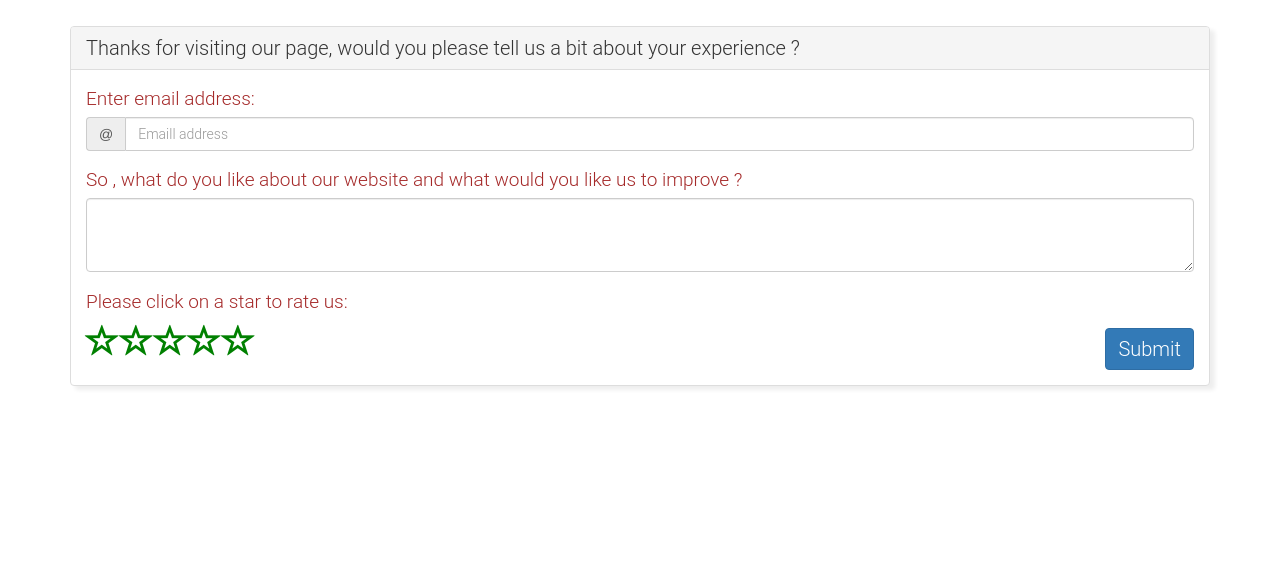
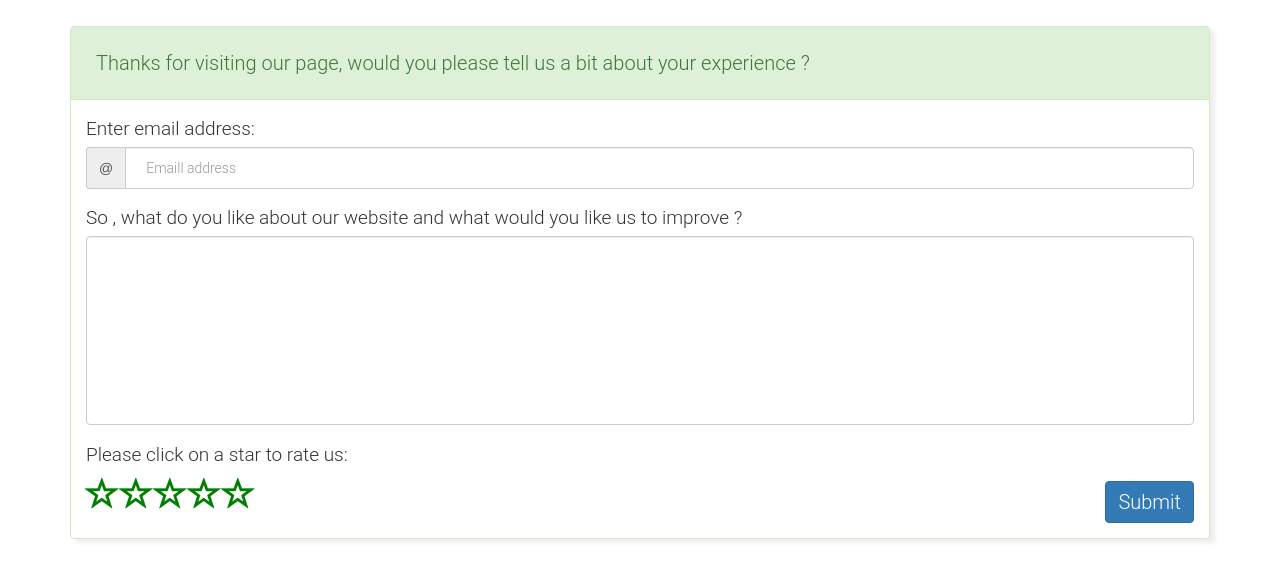
Before and after one commit to hlawuleka/ratingWidget, an Angular app: page / in a window 1280 px wide. Shown: the top 580 px of the page. Built offline with nearby package versions, Linux system fonts and the light colour scheme.

Commit message:
Finished frontend rating component. Added backend communication service

```diff
--- a/src/app/app.component.css
+++ b/src/app/app.component.css
@@ -1,17 +1,26 @@
 .widget{
 	box-shadow: 5px 4px 4px #eee, 1px 0 23px #fff;
 }
-#ratingHeading{font-size: 20px;}
+#ratingHeading{font-size: 20px;padding:15px 10px;}
 .bold{
 	font-weight: bold;
 	color:#000;
 	font-style: italic;
 }
+.errors {
+	color:red;
+}
 .form-group label, .ratingStarts h3 {
 	font-size: 19px;
-	color:#a52a2a;
 }
-
+#emailAddressField{
+	padding:20px;
+}
+#exampleTextarea{
+	resize: none;
+	height:auto;
+	min-height: 189px;
+}
 button[type="submit"]{
 	font-size: 20px;
 }
@@ -20,8 +29,14 @@ button[type="submit"]{
 	font-size: 34px;
 	color:green;
 	cursor: pointer;
+
+	-webkit-transition:all 0.42s;
+	-moz-transition:all 0.42s;
+	transition:all 0.42s;
 }
-.ratingStarts i:hover {
+.ratingStarts i:hover, .active {
+
 	text-shadow:0px 0 8px green, 0px -2px 6px green;
 }
+#ratingValue{font-weight: 900;}
 p, h3, h1, label, input, button{font-family: 'Roboto', sans-serif;font-weight:300;}
--- a/src/app/app.component.html
+++ b/src/app/app.component.html
@@ -1,4 +1,4 @@
-<div class="widget panel panel-default">
+<div class="widget panel panel-success">
   <div class="panel-heading">
     <h3 id="ratingHeading" class="panel-title">{{RateMessage}}</h3>
   </div>
@@ -10,27 +10,29 @@
 	      <label for="emailAddressField">Enter email address:</label>
 		  <div class="input-group mb-2 mr-sm-2 mb-sm-0">
 		    <div class="input-group-addon">@</div>
-		    <input [(ngModel)]="emailAddress" name="emailAddress" type="text" class="form-control" id="emailAddressField" placeholder="Emaill address">
+		    <input [(ngModel)]="emailAddress" name="emailAddress" type="email" class="form-control" id="emailAddressField" placeholder="Emaill address">
 		  </div>
 	  	</div>
 		<div class="form-group">
 		    <label for="exampleTextarea">So <span class="bold">{{substring(emailAddress)}}</span> , what do you like about our website and what would you like us to improve ?</label>
-		    <textarea class="form-control" id="exampleTextarea" rows="3"></textarea>
+		    <textarea [(ngModel)]="userFeedback" name="userFeedback" class="form-control" id="exampleTextarea" rows="3"></textarea>
 		</div>
+		<div class="form-group errors">{{formErrors.message}}</div>
 		<div class="form-group">
 			<div class="ratingStarts">
-				<h3>Please click on a star to rate us:</h3>
+				<h3>Please click on a star to rate us: <span id="ratingValue" *ngIf="ratingValue">( {{ratingValue}} )</span></h3>
 				<div class="pull-left">
-	  				<i class="glyphicon glyphicon-star-empty"></i>
-	  				<i class="glyphicon glyphicon-star-empty"></i>
-	  				<i class="glyphicon glyphicon-star-empty"></i>
-	  				<i class="glyphicon glyphicon-star-empty"></i>
-	  				<i class="glyphicon glyphicon-star-empty"></i>
+	  				<i (click)="rateService($event)" id="1" class="glyphicon stars glyphicon-star-empty"></i>
+	  				<i (click)="rateService($event)" id="2" class="glyphicon stars glyphicon-star-empty"></i>
+	  				<i (click)="rateService($event)" id="3" class="glyphicon stars glyphicon-star-empty"></i>
+	  				<i (click)="rateService($event)" id="4" class="glyphicon stars glyphicon-star-empty"></i>
+	  				<i (click)="rateService($event)" id="5" class="glyphicon stars glyphicon-star-empty"></i>
 	  			</div>
   			</div>
 		</div>
-	  <button type="submit" class="pull-right btn btn-primary">Submit</button>
+	  <button (click)="sendRatingData()" type="submit" class="pull-right btn btn-primary">Submit</button>
 	</form>
+
     <form >
 	</form>
   </div>
--- a/src/app/app.component.ts
+++ b/src/app/app.component.ts
@@ -1,4 +1,6 @@
 import { Component } from '@angular/core';
+
+import { RatingService } from './app.service';
 
 @Component({
   selector: 'app-root',
@@ -6,18 +8,83 @@ import { Component } from '@angular/core';
   styleUrls: ['./app.component.css']
 })
 export class AppComponent {
+
+	//@Member properties
  	btnText:string 	   = 'Rate';
  	RateMessage:string = 'Thanks for visiting our page, would you please tell us a bit about your experience ?';
  	isFromOpen:boolean = false;
+ 	ratingValue:number = 0;
 
- 	//@Input fields
+ 	//@Member Input fields
  	emailAddress:string = '';
+ 	userFeedback:string = '';
 
- 	openRatingForm():boolean{
+ 	formErrors = {
+ 		message: ''
+ 	};
+
+ 	toSendToServer = {
+ 		email: '',
+ 		message:'',
+ 		ratingValue:0
+ 	};
+
+ 	constructor(private ratingService:RatingService){
+
+ 	}
+ 	//@member functions
+ 	openRatingForm () :boolean{
  		return this.isFromOpen = !this.isFromOpen;
  	}
 
  	substring (val) {
  		return val.substring(0, val.indexOf('@'));
  	}
+
+ 	removeActive (elements) {
+ 		for(let i =1;i <=elements.length;i++) {
+ 			document.getElementById(i.toString()).classList.remove('active');
+ 		}
+ 	}
+
+ 	rateService (evt) {
+ 		let from = evt.target.getAttribute('id');
+
+ 		let getStars = document.getElementsByClassName('stars');
+
+ 		this.removeActive(getStars);
+ 		this.ratingValue = from;
+
+ 		for(let i = 1;i <=from;i++) {
+
+ 			let currentStar = document.getElementById(i.toString());
+
+ 			currentStar.classList.add('active');
+ 		}
+ 	}
+
+ 	sendRatingData () {
+ 		//validate
+ 		let emailAddress=this.emailAddress;
+ 		let userFeedback=this.userFeedback;
+
+ 		let emailRegExp = /^([A-Za-z0-9_\.\-])+\@([A-Za-z0-9_\.\-])+\.([net|com|co.za|info|biz|edu|ac.za|org|int|mil|gov])+$/;
+
+ 		if(emailAddress.match(emailRegExp) && userFeedback.length > 0 && this.ratingValue > 0) {
+
+ 			this.formErrors.message = '';
+
+ 			this.toSendToServer.email = emailAddress;
+ 			this.toSendToServer.message = userFeedback;
+ 			this.toSendToServer.ratingValue = this.ratingValue;
+
+ 			this.ratingService.sendRating(this.toSendToServer).subscribe(
+				data => console.log(data),
+				error => console.log(error)
+			);
+ 		}
+ 		else{
+ 			 this.formErrors.message = 'Please make sure you enter a valid email address and click a star.';
+ 		}
+ 	}
 }
--- a/src/app/app.module.ts
+++ b/src/app/app.module.ts
@@ -2,6 +2,7 @@ import { BrowserModule } from '@angular/platform-browser';
 import { NgModule } from '@angular/core';
 import { FormsModule } from '@angular/forms';
 import { HttpModule } from '@angular/http';
+import { RatingService } from './app.service';
 
 import { AppComponent } from './app.component';
 
@@ -14,7 +15,7 @@ import { AppComponent } from './app.component';
     FormsModule,
     HttpModule
   ],
-  providers: [],
+  providers: [RatingService],
   bootstrap: [AppComponent]
 })
 export class AppModule { }
--- /dev/null
+++ b/src/app/app.service.ts
@@ -0,0 +1,17 @@
+import { Http, Response } from "@angular/http";
+
+import { Injectable } from '@angular/core';
+import { Observable } from 'rxjs';
+
+import 'rxjs/Rx';
+
+@Injectable()
+export class RatingService {
+	constructor(private http:Http){}
+
+	sendRating(body){
+		return this.http.post('http://localhost/testServer/test.php', {email:'12'}).
+		       map((response: Response)=>response.json()).
+			   catch((response:Response)=>Observable.throw(response.json()));
+	}
+}
```
Also changed, not shown: 1 other file (tests, documents, lock files or other folders).
